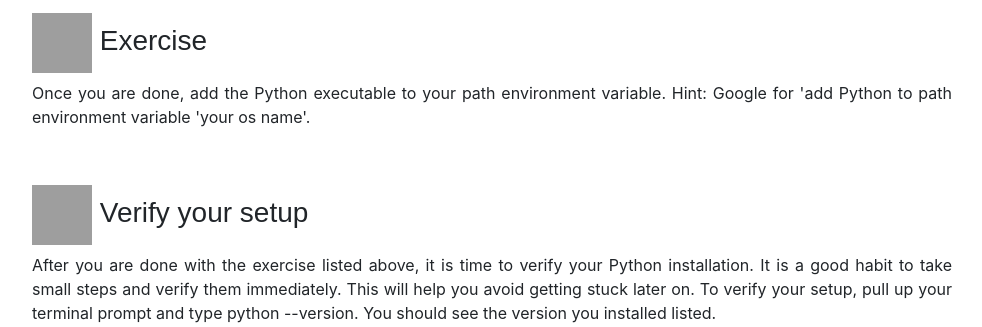
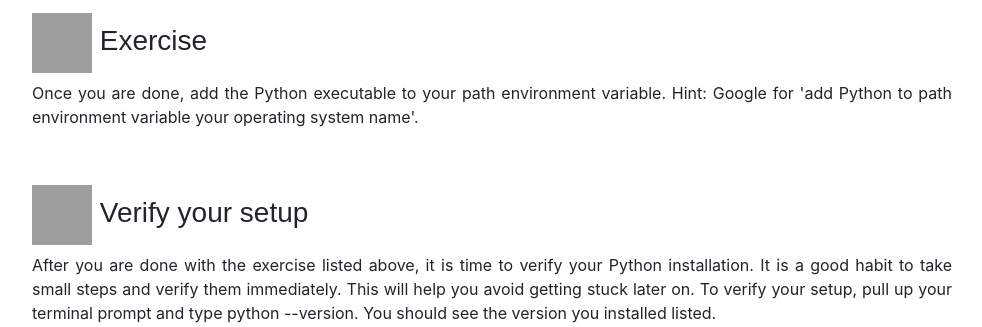
Before and after one commit to qxf2/training-senior-qa, a Django app: page /python-setup/tutorial in a window 1280 px wide. Shown: the part 932-1259 px from the top of the page, without its empty margins (53-1035 px from the left). Run offline with Django 3.2, Linux system fonts and the light colour scheme; the visitor is signed in with stand-in values (Sample User, id 1); some libraries are stand-ins or nearby versions; grey boxes are pictures that could not be loaded.

Commit message:
Fixed minor typos in tutorial page

```diff
--- a/qxf2trainer/templates/python_setup/tutorial.html
+++ b/qxf2trainer/templates/python_setup/tutorial.html
@@ -51,7 +51,7 @@
     <img src="https://qxf2.com/assets/img/exercises_icon.png" width="60" height="60">
     Exercise
 </h3>
-<p class="text-justify">Once you are done, add the Python executable to your path environment variable. Hint: Google for 'add Python to path environment variable 'your os name'.
+<p class="text-justify">Once you are done, add the Python executable to your path environment variable. Hint: Google for 'add Python to path environment variable your operating system name'.
 </p>
 <p>&nbsp;</p>
 <h3 class="thin-text">
```
